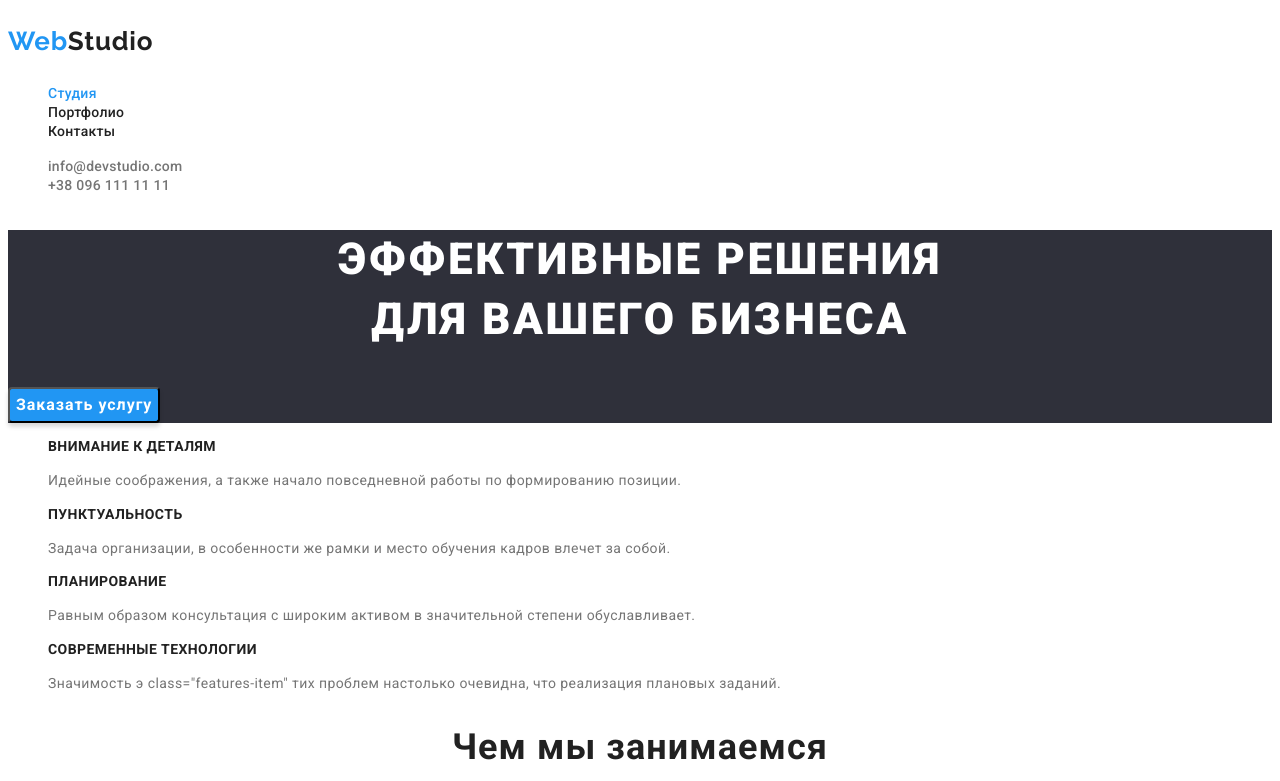
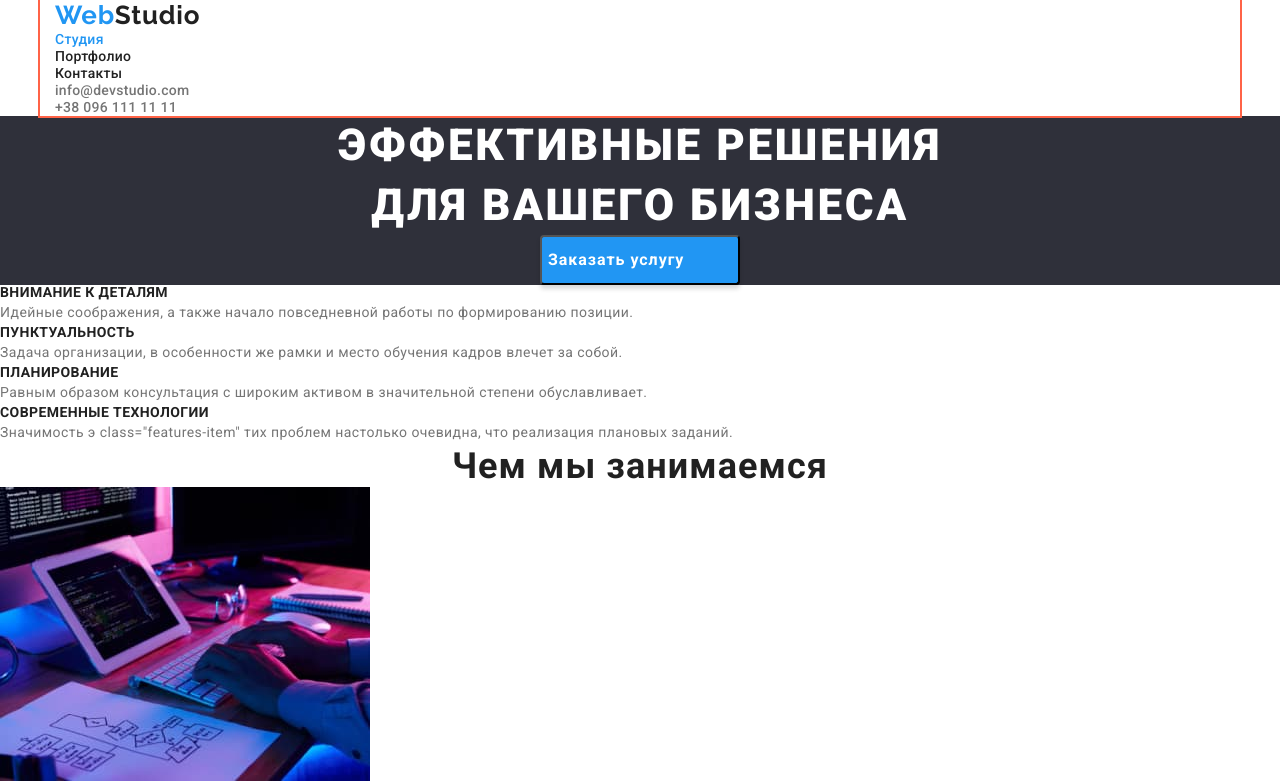
Before and after one commit to LightForLife/goit-markup-hw-03, a plain HTML site: page index.html in a window 1280 px wide. Shown: the top 781 px of the page. Drawn offline with nearby package versions, Linux system fonts and the light colour scheme; a web font is replaced by a local one.

Commit message:
Исправляет ошибки с 1 дз

```diff
--- a/css/styles.css
+++ b/css/styles.css
@@ -5,10 +5,29 @@
   --features-text-color: #757575;
   --accent-text-color: #2196f3;
   --portfolio-btn-color: #212121;
+  --first-bg-coor: #FFFFFF;
+  --second-bg-coor: #2F303A;
+}
+
+p,
+h1,
+h2,
+h3,
+h4,
+h5,
+h6 {
+  margin: 0;
+}
+
+ul {
+  margin: 0;
+  padding: 0;
 }
 body {
   font-family: "Roboto", sans-serif;
-  color: #212121;
+  color: var(--first-main-color);
+  font-size: 14px;
+  background-color: var(--first-bg-coor);
 }
 
 .list {
@@ -19,13 +38,21 @@ body {
   text-decoration: none;
 }
 
+.container {
+  width: 1200px;
+  padding-left: 15px;
+  padding-right: 15px;
+  margin: 0 auto;
+  outline: 2px solid tomato;
+}
+
 .section-title {
   font-weight: 700;
   font-size: 36px;
   line-height: 42px;
   text-align: center;
   letter-spacing: 0.03em;
-  color: #212121;
+  color: var(--first-main-color);
 }
 
 .contact-text {
@@ -56,11 +83,11 @@ body {
   font-size: 26px;
   line-height: 1.19;
   letter-spacing: 0.03em;
-  color: #212121;
+  color: var(--first-main-color);
 }
 
 .logo-text {
-  color: #2196f3;
+  color: var(--accent-text-color);
 }
 
 .header-link {
@@ -68,7 +95,7 @@ body {
   font-size: 14px;
   line-height: 1.14;
   letter-spacing: 0.02em;
-  color: #212121;
+  color: var(--first-main-color);
 }
 
 .header-link:hover,
@@ -92,9 +119,10 @@ body {
 .header-info:focus {
   color: var(--accent-text-color);
 }
+
 /* -----------------------Hero----------------------- */
 .hero {
-  background: #2f303a;
+  background: var(--second-bg-coor);
 }
 .hero-title {
   font-weight: 900;
@@ -107,6 +135,13 @@ body {
 }
 
 .hero-btn {
+  display: inline-block;
+  width: 200px;
+height: 50px;;
+  border-radius: 4px;
+  box-shadow: 0px 4px 4px rgba(0, 0, 0, 0.15);
+  margin: 0 auto;
+
   font-family: inherit;
   font-weight: 700;
   font-size: 16px;
@@ -117,14 +152,12 @@ body {
   letter-spacing: 0.06em;
   color: #ffffff;
   cursor: pointer;
-  background: #2196f3;
-  box-shadow: 0px 4px 4px rgba(0, 0, 0, 0.15);
-  border-radius: 4px;
+  background: var(--accent-text-color);
 }
 
 .hero-btn:hover,
 .hero-btn:focus {
-  background: #2196f3;
+  background: var(--accent-text-color);
 }
 
 /* ----------------------Features---------------------- */
@@ -172,7 +205,7 @@ body {
 
 /* ----------------------Footer---------------------- */
 .footer {
-  background: #2f303a;
+  background: var(--second-bg-coor);
 }
 
 .footer-text {
@@ -189,8 +222,14 @@ body {
   color: #ffffff;
 }
 
+
 .footer-contact {
   color: rgba(255, 255, 255, 0.6);
+}
+
+.contact-text:hover,
+.contact-text:focus {
+  color: var(--accent-text-color);
 }
 
 /* -----------------Portfolio-button------------------ */
--- a/index.html
+++ b/index.html
@@ -11,10 +11,12 @@
       rel="stylesheet"
     />
     <title>WebStudio</title>
+    <link rel="stylesheet" href="https://cdnjs.cloudflare.com/ajax/libs/modern-normalize/1.1.0/modern-normalize.min.css" integrity="sha512-wpPYUAdjBVSE4KJnH1VR1HeZfpl1ub8YT/NKx4PuQ5NmX2tKuGu6U/JRp5y+Y8XG2tV+wKQpNHVUX03MfMFn9Q==" crossorigin="anonymous" referrerpolicy="no-referrer" />
     <link rel="stylesheet" href="./css/styles.css" />
   </head>
   <body>
     <header class="header">
+      <div class="container">
       <nav class="header-nav">
         <a href="./index.html" class="header-logo link"
           ><p class="header-text" lang="en">
@@ -45,7 +47,8 @@
           >
         </li>
       </ul>
-    </header>
+        </div>
+         </header>
     <main>
       <!-- Hero -->
       <section class="hero">
```
Also changed, not shown: portfolio.html (+10 -12 lines).
